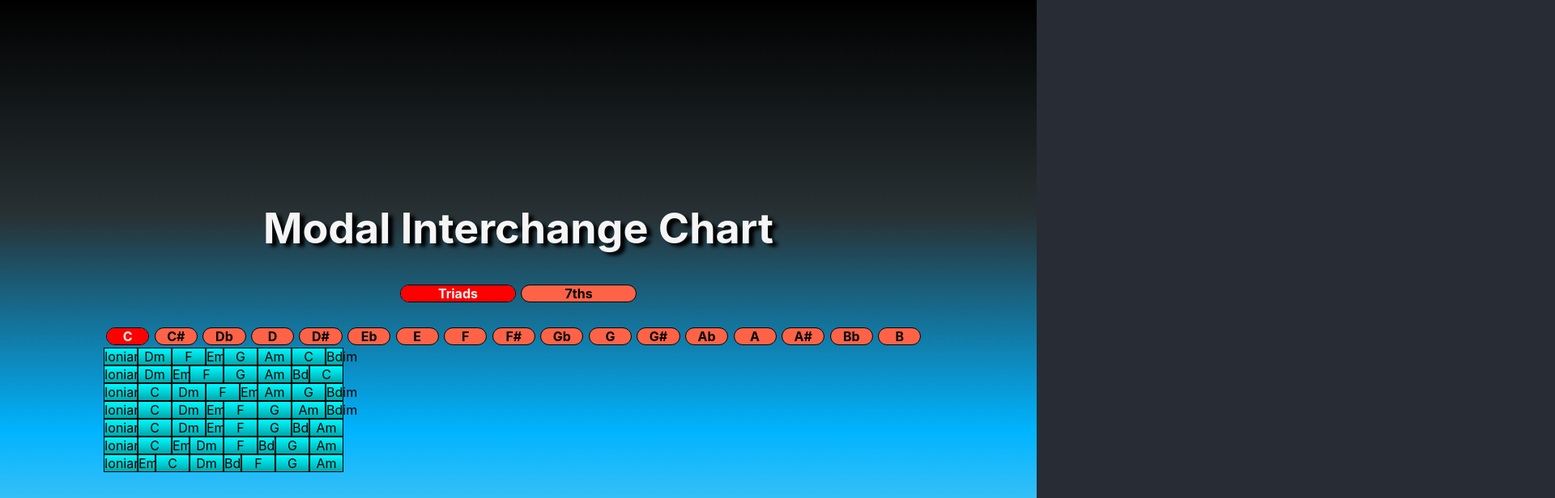
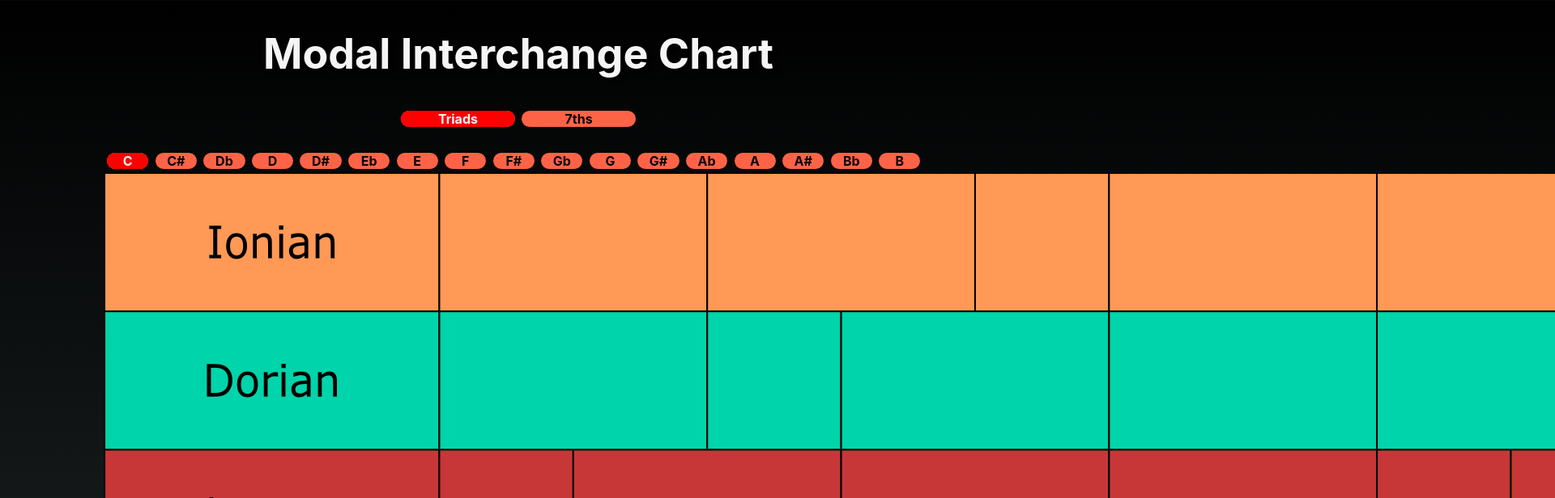
Before and after one commit to Tycholiz/modal-interchange-chart, a React (Create React App) app: page / in a window 1280 px wide. Shown: the top 616 px of the page at 81% size, 1920 px wide, since content can reach past the window. Built offline with nearby package versions, Linux system fonts and the light colour scheme.

Commit message:
start styling

```diff
--- a/src/components/Chart.js
+++ b/src/components/Chart.js
@@ -6,76 +6,21 @@ class Chart extends Component {
 		const { currentKey, currentNotation } = this.props;
 		return (
 			<div className="chartWrapper">
-					<div className="row">
-						<div className="mode-instance cell cell-whole">Ionian</div>
-						<div className="chord cell cell-whole">Dm</div>
-						<div className="chord cell cell-whole">F</div>
-						<div className="chord cell cell-half">Em</div>
-						<div className="chord cell cell-whole">G</div>
-						<div className="chord cell cell-whole">Am</div>
-						<div className="chord cell cell-whole">C</div>
-						<div className="chord cell cell-half">Bdim</div>
-					</div>
-					<div className="row">
-						<div className="mode-instance cell cell-whole">Ionian</div>
-						<div className="chord cell cell-whole">Dm</div>
-						<div className="chord cell cell-half">Em</div>
-						<div className="chord cell cell-whole">F</div>
-						<div className="chord cell cell-whole">G</div>
-						<div className="chord cell cell-whole">Am</div>
-						<div className="chord cell cell-half">Bdim</div>
-						<div className="chord cell cell-whole">C</div>
-					</div>
-					<div className="row">
-						<div className="mode-instance cell cell-whole">Ionian</div>
-						<div className="chord cell cell-whole">C</div>
-						<div className="chord cell cell-whole">Dm</div>
-						<div className="chord cell cell-whole">F</div>
-						<div className="chord cell cell-half">Em</div>
-						<div className="chord cell cell-whole">Am</div>
-						<div className="chord cell cell-whole">G</div>
-						<div className="chord cell cell-half">Bdim</div>
-					</div>
-					<div className="row">
-						<div className="mode-instance cell cell-whole">Ionian</div>
-						<div className="chord cell cell-whole">C</div>
-						<div className="chord cell cell-whole">Dm</div>
-						<div className="chord cell cell-half">Em</div>
-						<div className="chord cell cell-whole">F</div>
-						<div className="chord cell cell-whole">G</div>
-						<div className="chord cell cell-whole">Am</div>
-						<div className="chord cell cell-half">Bdim</div>
-					</div>
-					<div className="row">
-						<div className="mode-instance cell cell-whole">Ionian</div>
-						<div className="chord cell cell-whole">C</div>
-						<div className="chord cell cell-whole">Dm</div>
-						<div className="chord cell cell-half">Em</div>
-						<div className="chord cell cell-whole">F</div>
-						<div className="chord cell cell-whole">G</div>
-						<div className="chord cell cell-half">Bdim</div>
-						<div className="chord cell cell-whole">Am</div>
-					</div>
-					<div className="row">
-						<div className="mode-instance cell cell-whole">Ionian</div>
-						<div className="chord cell cell-whole">C</div>
-						<div className="chord cell cell-half">Em</div>
-						<div className="chord cell cell-whole">Dm</div>
-						<div className="chord cell cell-whole">F</div>
-						<div className="chord cell cell-half">Bdim</div>
-						<div className="chord cell cell-whole">G</div>
-						<div className="chord cell cell-whole">Am</div>
-					</div>
-					<div className="row">
-						<div className="mode-instance cell cell-whole">Ionian</div>
-						<div className="chord cell cell-half">Em</div>
-						<div className="chord cell cell-whole">C</div>
-						<div className="chord cell cell-whole">Dm</div>
-						<div className="chord cell cell-half">Bdim</div>
-						<div className="chord cell cell-whole">F</div>
-						<div className="chord cell cell-whole">G</div>
-						<div className="chord cell cell-whole">Am</div>
-					</div>
+				<img
+					src={require("../assets/images/modal-chart.png")}
+					alt="modal chart"
+					className="overlayImage"
+				/>
+				<img
+					src={require(`../assets/images/overlay-${currentNotation}.png`)}
+					alt="notation overlay"
+					className="overlayImage"
+				/>
+				<img
+					src={require(`../assets/images/${currentKey}-${currentNotation}.png`)}
+					alt="overlay"
+					className="overlayImage"
+				/>
 			</div>
 		);
 	}
--- a/src/styles/Chart.css
+++ b/src/styles/Chart.css
@@ -1,23 +1,13 @@
 .chartWrapper {
-	display: flex;
+	display: relative;
 	flex-direction: column;
 	--primary-color: red;
 }
 
-.row {
-	display: flex;
-	flex-direction: row;
+.overlayImage {
+	display: absolute;
+	top: 0;
+	bottom: 0;
+	right: 0;
+	left:	0;
 }
-
-.cell {
-	border: 1px solid black;
-	background-image: linear-gradient(#00faff, #00a8ab);
-}
-
-.cell-half {
-	width: 20px;
-}
-
-.cell-whole {
-	width: 40px;
-}
```
